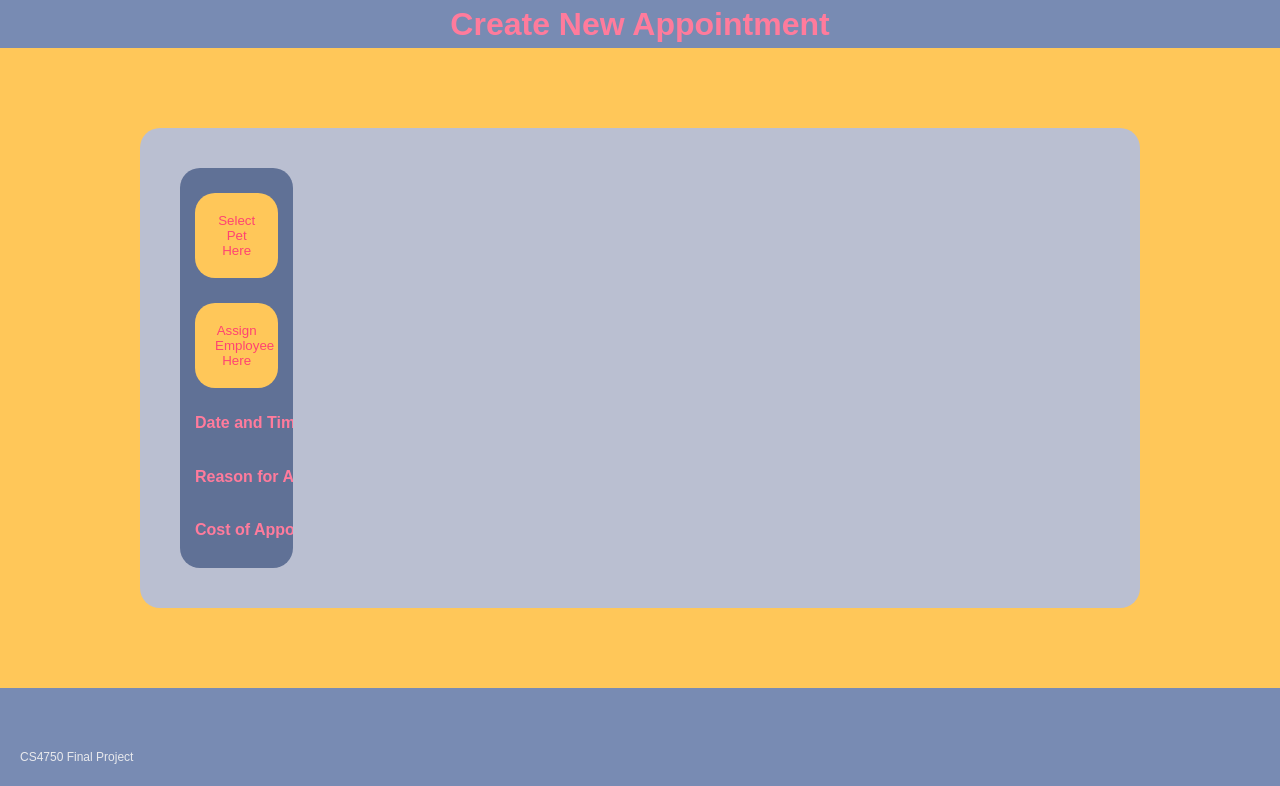
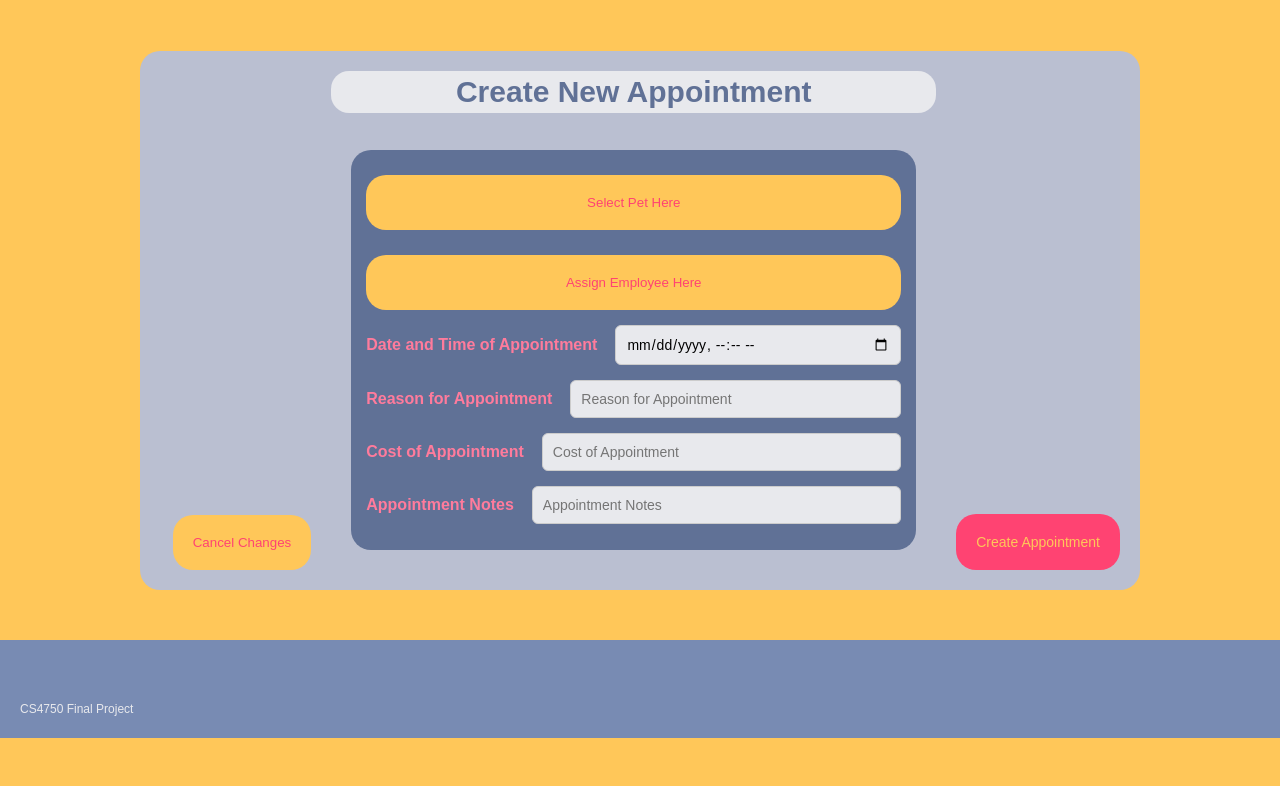
Before and after one commit to michelleegao/CS-4750-Pet-Shelter, a Flask app: template templates/addappointment.html in a window 1280 px wide. Shown: the part 64-850 px from the top of the page. After the commit the page ends 802 px from the top, so only its background shows below. Run offline with Flask 3, Linux system fonts and the light colour scheme; the template is opened without the code that fills it, so the values that code supplies are empty.

Commit message:
fixed UI on add appointment, add event, and add pet

```diff
--- a/templates/addappointment.html
+++ b/templates/addappointment.html
@@ -23,12 +23,19 @@
     </nav>
 </header>
 <body>
-    <h1>Create New Appointment</h1>
-
     <div class="page">
         <div class="outer-box">
+            <form id="add-form">
+                <div class="left">
+                    <div class="buttons-group">
+                        <button id="cancel">Cancel Changes</button>
+                    </div>
+                </div>
+                <div class="center">
+                    <div class="add-header">
+                        <h1>Create New Appointment</h1>
+                    </div>
                     <div class="inner-box">
-                <form id="add-form">
                         <div class="input-group">
                             <button type="button" onclick="openModal('pet-modal')">
                                 Select Pet Here
@@ -79,12 +86,13 @@
                             <label for="notes"><strong>Appointment Notes</strong></label>
                             <input id="notes" type="text" placeholder="Appointment Notes">
                         </div>
-                    <input type="submit" name="Submit" value="Save Changes"></label>
-                    <div class="buttons-group">
-                        <button id="cancel">Cancel Changes</button>
+                    </div>
+                </div>
+                <div class="right">
+                    <input type="submit" name="Submit" value="Create Appointment"></label>
                 </div>
             </form>
-            </div>
+
         </div>
     </div>
 
--- a/templates/addevent.html
+++ b/templates/addevent.html
@@ -27,7 +27,7 @@
         <div class="outer-box">
             <form id="add-form">
                 <div class="left">
-                    <button id="save"><strong>Save Changes</strong></button>
+                    <button id="cancel"><strong>Cancel Changes</strong></button>
                 </div>
                 <div class="center">
                     <div class="add-header">
@@ -115,7 +115,7 @@
                     </div>
                 </div>
                 <div class="right">
-                    <button id="cancel"><strong>Cancel Changes</strong></button>
+                    <input type="submit" name="Submit" value="Create Event"></label>
                 </div>
             </form>
         </div>
--- a/templates/create.html
+++ b/templates/create.html
@@ -3,7 +3,7 @@
 <head>
   <meta charset="UTF-8">
   <title>Employee Sign Up</title>
-  <link rel="stylesheet" href="styles.css">
+  <link rel="stylesheet" href="/static/css/styles.css">
 </head>
 <body>
 
```
Lines whose indentation alone changed are shown as unchanged.
